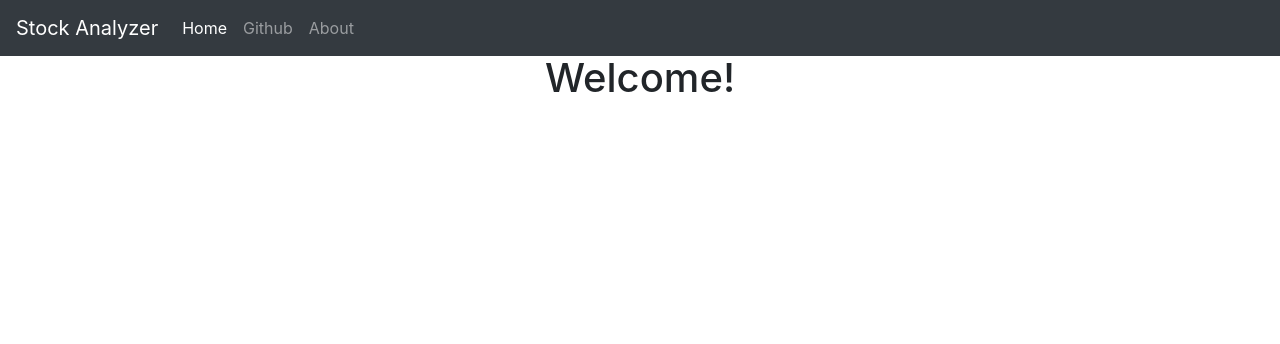
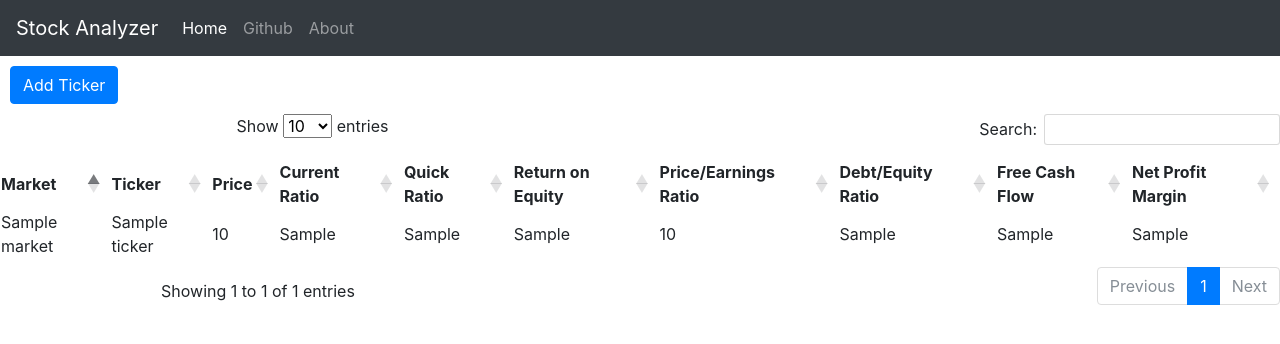
Before and after one commit to Radu-Raicea/Stock-Analyzer, a Flask app: template flask/project/templates/index.html in a window 1280 px wide. Shown: the top 344 px of the page. Run offline with Flask 2, Linux system fonts and the light colour scheme; the template is opened without the code that fills it: most values are stand-ins (such as "Sample title", 1, 10 or a date in 2020); some libraries are stand-ins or nearby versions.

Commit message:
add datatables and add stock button

```diff
--- a/flask/project/static/css/style.css
+++ b/flask/project/static/css/style.css
@@ -1,3 +1 @@
-/*body {
-    margin: 10px;
-}*/
+/*CSS*/
--- a/flask/project/static/js/script.js
+++ b/flask/project/static/js/script.js
@@ -0,0 +1,24 @@
+
+$(document).ready( function () {
+    $('#stocks_table').DataTable();
+} );
+
+function add_stock() {
+    var market = document.getElementById("addStockForm").elements[0].value;
+    var ticker = document.getElementById("addStockForm").elements[1].value;
+    var form = document.createElement('form');
+    form.setAttribute('method', 'post');
+    form.setAttribute('action', '/add/' + market + '/' + ticker);
+    form.style.display = 'hidden';
+    document.body.appendChild(form)
+    form.submit();
+}
+
+function remove_stock(market, ticker) {
+    var form = document.createElement('form');
+    form.setAttribute('method', 'post');
+    form.setAttribute('action', '/remove/' + market + '/' + ticker);
+    form.style.display = 'hidden';
+    document.body.appendChild(form)
+    form.submit();
+}
--- a/flask/project/templates/header.html
+++ b/flask/project/templates/header.html
@@ -35,7 +35,7 @@
 
     {% block body %}{% endblock %}
 
-    <script src="https://code.jquery.com/jquery-3.2.1.slim.min.js" integrity="sha384-KJ3o2DKtIkvYIK3UENzmM7KCkRr/rE9/Qpg6aAZGJwFDMVNA/GpGFF93hXpG5KkN" crossorigin="anonymous"></script>
+    <script src="https://cdnjs.cloudflare.com/ajax/libs/popper.js/1.11.0/umd/popper.min.js" integrity="sha384-b/U6ypiBEHpOf/4+1nzFpr53nxSS+GLCkfwBdFNTxtclqqenISfwAzpKaMNFNmj4" crossorigin="anonymous"></script>
     <script src="https://maxcdn.bootstrapcdn.com/bootstrap/4.0.0-beta/js/bootstrap.min.js" integrity="sha384-h0AbiXch4ZDo7tp9hKZ4TsHbi047NrKGLO3SEJAg45jXxnGIfYzk4Si90RDIqNm1" crossorigin="anonymous"></script>
 
 </body>
--- a/flask/project/templates/index.html
+++ b/flask/project/templates/index.html
@@ -2,8 +2,79 @@
 
 {% block body %}
 
+<link rel="stylesheet" type="text/css" href="https://cdn.datatables.net/1.10.16/css/dataTables.bootstrap4.min.css">
+
+<script src="https://code.jquery.com/jquery-3.2.1.slim.min.js" integrity="sha384-KJ3o2DKtIkvYIK3UENzmM7KCkRr/rE9/Qpg6aAZGJwFDMVNA/GpGFF93hXpG5KkN" crossorigin="anonymous"></script>
+<script type="text/javascript" src="https://cdn.datatables.net/1.10.16/js/jquery.dataTables.min.js"></script>
+<script type="text/javascript" src="https://cdn.datatables.net/1.10.16/js/dataTables.bootstrap4.min.js"></script>
+
+<div style="margin: 10px;">
+    <button type="button" class="btn btn-primary" data-toggle="modal" data-target="#addStock">
+        Add Ticker
+    </button>
+</div>
+
+<div class="modal fade" id="addStock" tabindex="-1" role="dialog" aria-labelledby="addStockLabel" aria-hidden="true" style="margin-top: 10%;">
+    <div class="modal-dialog" role="document">
+        <div class="modal-content">
+            <div class="modal-header">
+                <h5 class="modal-title" id="addStockLabel">Add a ticker:</h5>
+                <button type="button" class="close" data-dismiss="modal" aria-label="Close">
+                    <span aria-hidden="true">&times;</span>
+                </button>
+            </div>
+            <div class="modal-body">
+                <form id="addStockForm">
+                    <div class="form-group">
+                        <label for="market">Market</label>
+                        <input type="text" class="form-control" id="market" placeholder="e.g. NASDAQ">
+                    </div>
+                    <div class="form-group">
+                        <label for="ticker">Ticker</label>
+                        <input type="text" class="form-control" id="ticker" placeholder="e.g. AAPL">
+                    </div>
+                    <button type="button" class="btn btn-primary" onclick="add_stock();">Add</button>
+                </form>
+            </div>
+        </div>
+    </div>
+</div>
+
 <center>
-    <h1>Welcome!</h1>
+    <table id="stocks_table" class="display">
+        <thead>
+            <tr>
+                <th>Market</th>
+                <th>Ticker</th>
+                <th>Price</th>
+                <th>Current Ratio</th>
+                <th>Quick Ratio</th>
+                <th>Return on Equity</th>
+                <th>Price/Earnings Ratio</th>
+                <th>Debt/Equity Ratio</th>
+                <th>Free Cash Flow</th>
+                <th>Net Profit Margin</th>
+            </tr>
+        </thead>
+        <tbody>
+            {% for stock in stocks: %}
+            <tr>
+                <td>{{stock.market}}</td>
+                <td>{{stock.ticker}}</td>
+                <td>{{stock.data['price']}}</td>
+                <td>{{stock.current_ratio}}</td>
+                <td>{{stock.quick_ratio}}</td>
+                <td>{{stock.return_on_equity}}</td>
+                <td>{{stock.price_to_earnings_ratio}}</td>
+                <td>{{stock.debt_equity_ratio}}</td>
+                <td>{{stock.free_cash_flow}}</td>
+                <td>{{stock.net_profit_margin}}</td>
+            </tr>
+            {% endfor %}
+        </tbody>
+    </table>
 </center>
 
+<script type="text/javascript" src="/static/js/script.js"></script>
+
 {% endblock %}
```
Also changed, not shown: flask/project/services/financial_metrics.py (+48 -24 lines), flask/project/website/views.py (+17 -1 lines).
